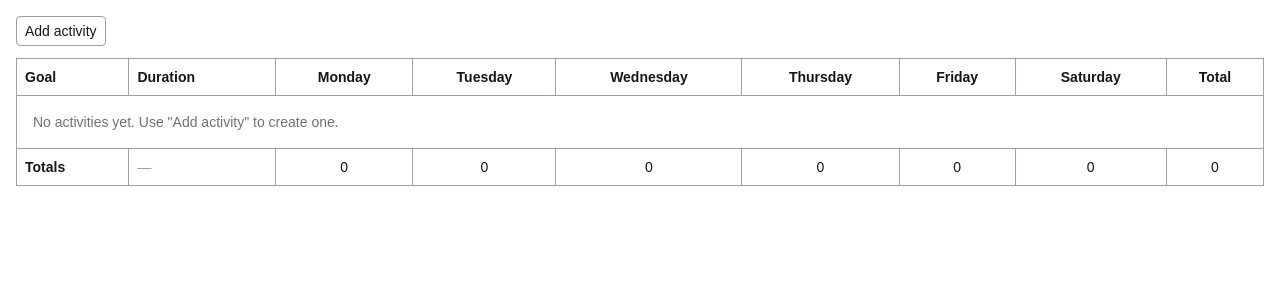
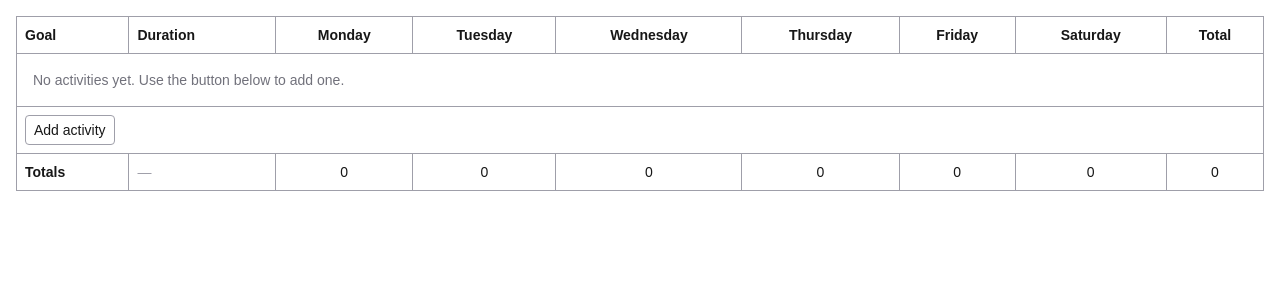
Before and after one commit to danifromecuador/weekly-commit, a Next.js app: page / in a window 1280 px wide. Shown: the top 300 px of the page. Built offline with nearby package versions, Linux system fonts and the light colour scheme.

Commit message:
fix(weekly-grid): place Add activity row before totals footer
Made-with: Cursor

```diff
--- a/components/WeeklyGrid.tsx
+++ b/components/WeeklyGrid.tsx
@@ -29,16 +29,9 @@ export function WeeklyGrid() {
   const colTotals = columnTotals(activities);
   const weekTotal = grandTotal(activities);
 
+  const colCount = 2 + DAY_IDS.length + 1;
+
   return (
-    <div className="space-y-3">
-      <button
-        type="button"
-        className="rounded border border-zinc-400 px-2 py-1 text-sm"
-        onClick={() => addActivity()}
-      >
-        Add activity
-      </button>
-
     <table className="w-full border-collapse border border-zinc-400 text-sm">
       <thead>
         <tr>
@@ -56,10 +49,10 @@ export function WeeklyGrid() {
         {activities.length === 0 ? (
           <tr>
             <td
-                colSpan={2 + DAY_IDS.length + 1}
+              colSpan={colCount}
               className="border border-zinc-400 p-4 text-zinc-500"
             >
-                No activities yet. Use &quot;Add activity&quot; to create one.
+              No activities yet. Use the button below to add one.
             </td>
           </tr>
         ) : (
@@ -123,6 +116,17 @@ export function WeeklyGrid() {
             </tr>
           ))
         )}
+        <tr>
+          <td colSpan={colCount} className="border border-zinc-400 p-2">
+            <button
+              type="button"
+              className="rounded border border-zinc-400 px-2 py-1 text-sm"
+              onClick={() => addActivity()}
+            >
+              Add activity
+            </button>
+          </td>
+        </tr>
       </tbody>
       <tfoot>
         <tr>
@@ -144,6 +148,5 @@ export function WeeklyGrid() {
         </tr>
       </tfoot>
     </table>
-    </div>
   );
 }
```
Lines whose indentation alone changed are shown as unchanged.
